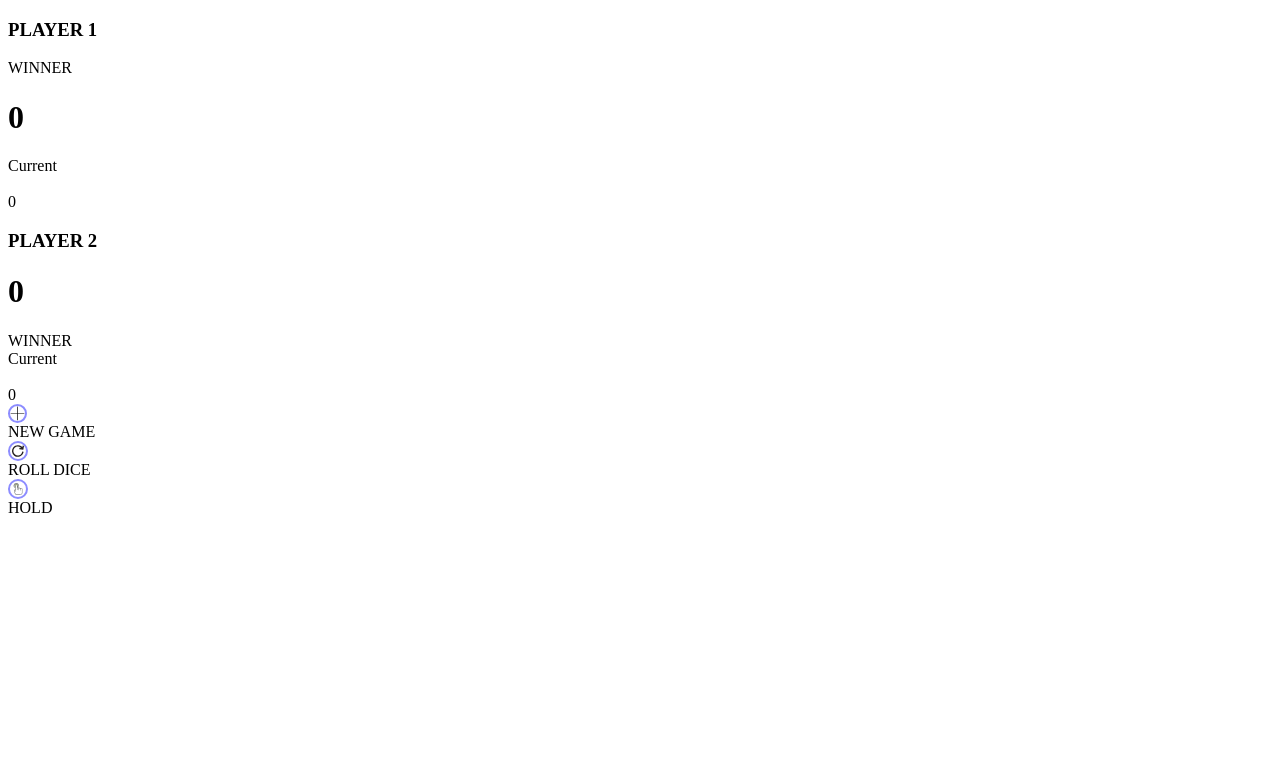
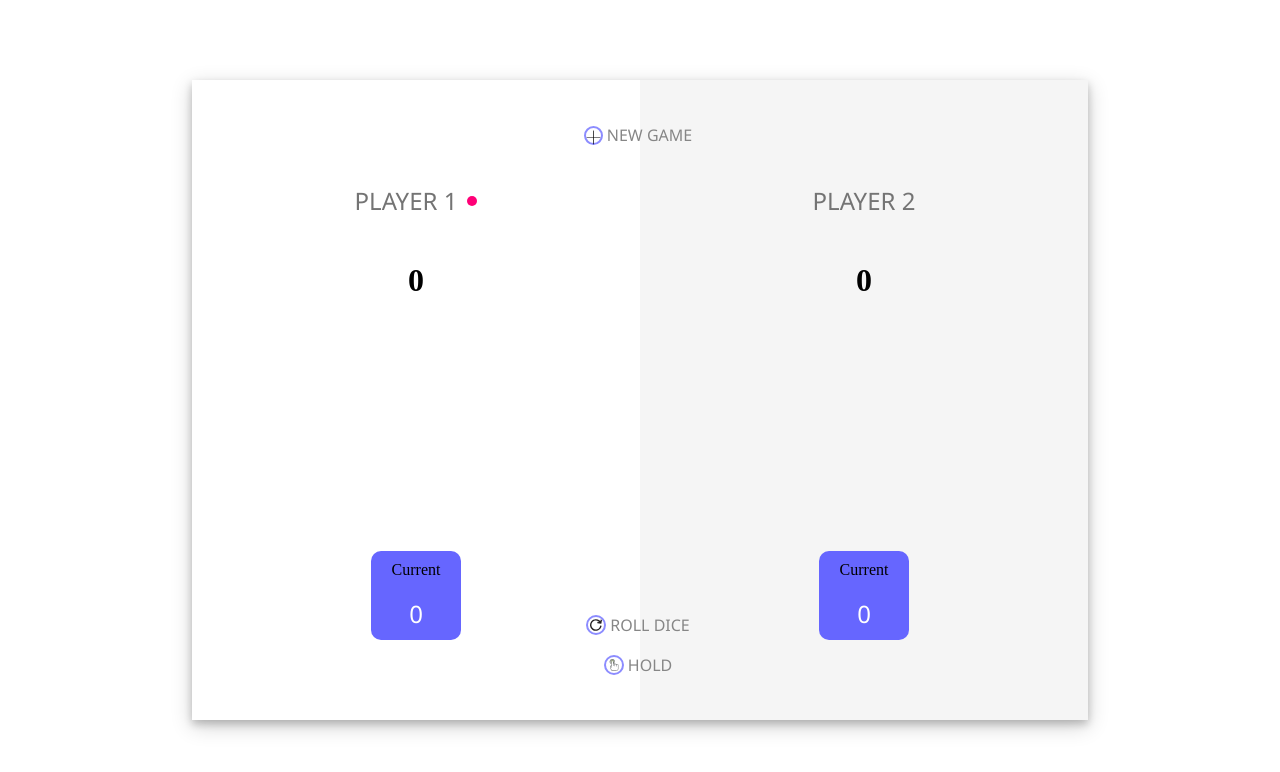
Before and after one commit to MahmoudAboJbara/Geeks-JS-Project, a plain HTML site: page index.html in a window 1280 px wide. Drawn offline with Linux system fonts and the light colour scheme; the site is published under a folder, as on GitHub Pages, so addresses that start at the root find nothing.

Commit message:
Update index.html

```diff
--- a/index.html
+++ b/index.html
@@ -6,7 +6,7 @@
     <meta http-equiv="X-UA-Compatible" content="IE=edge">
     <meta name="viewport" content="width=device-width, initial-scale=1.0">
     <title>Document</title>
-    <link href="/stylesheets/main.css" rel="stylesheet">
+    <link href="stylesheets/main.css" rel="stylesheet">
     </link>
 
 </head>
```
